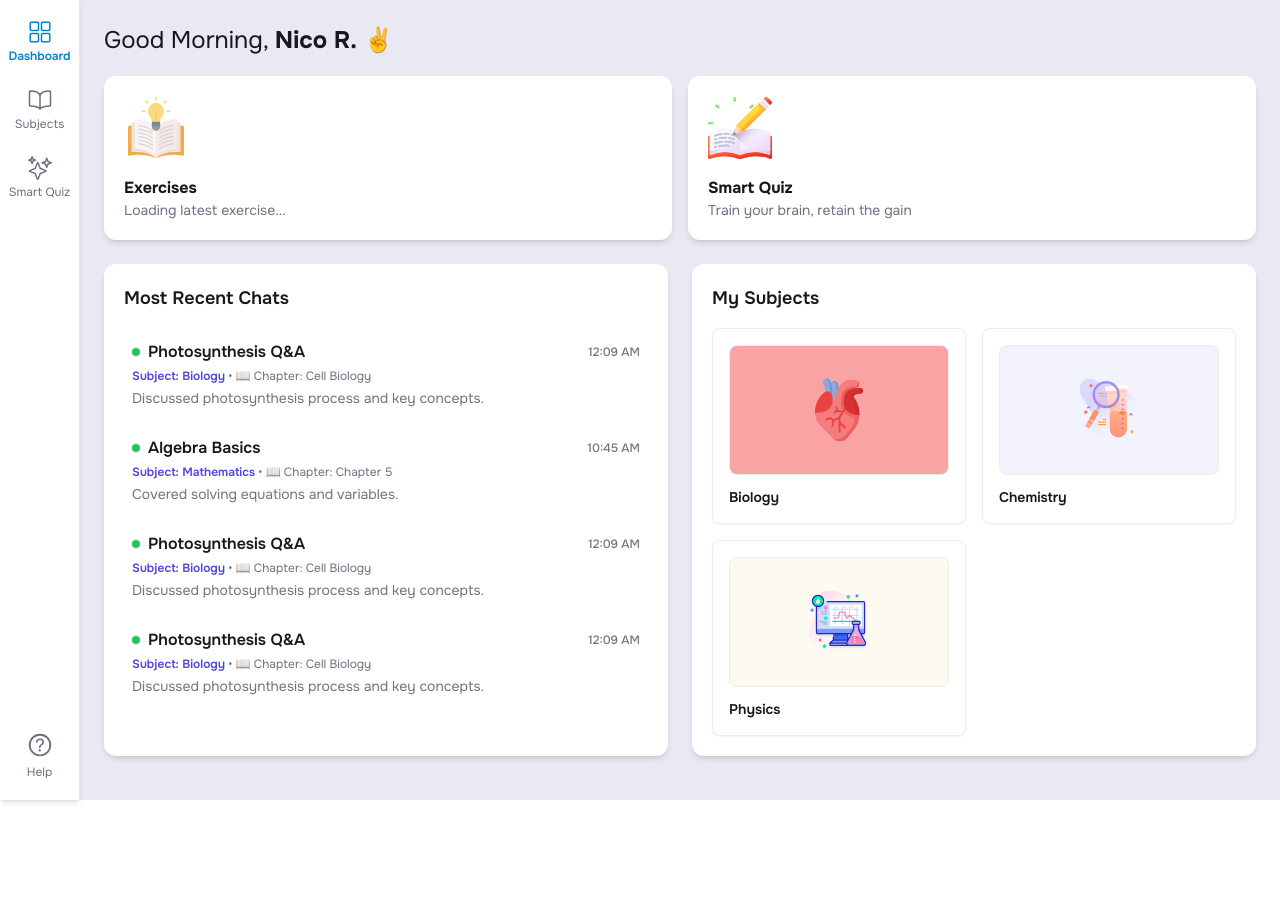
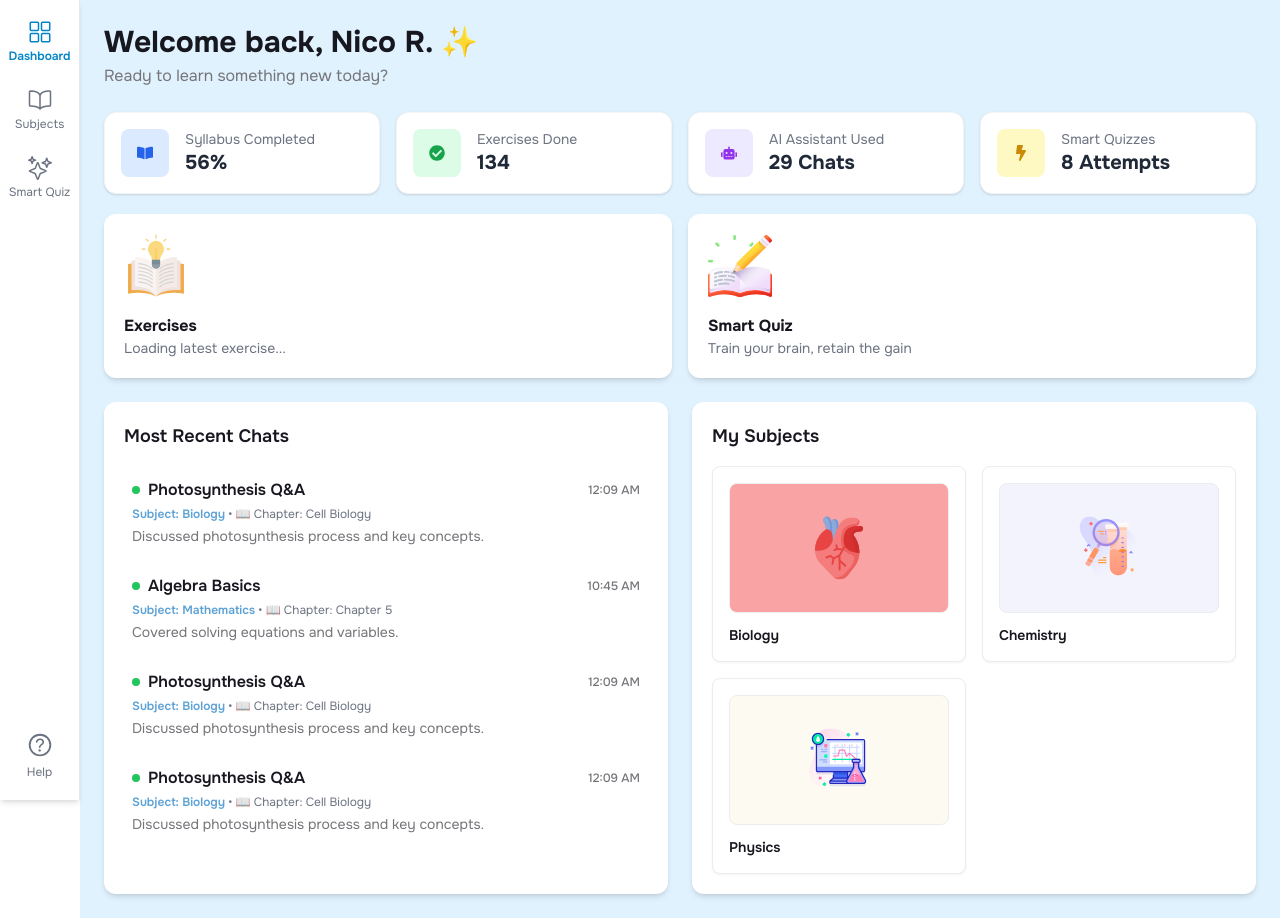
Before and after one commit to BryanMelvison/KGV-AI-Tutor, a Next.js app in the folder frontend/: page /dashboard in a window 1280 px wide. Before the commit the page ends 800 px from the top, so only its background shows below. Built offline with nearby package versions, Linux system fonts and the light colour scheme.

Commit message:
add stats to dashboard

```diff
--- a/frontend/src/app/dashboard/page.tsx
+++ b/frontend/src/app/dashboard/page.tsx
@@ -9,6 +9,8 @@ import { getChapterData } from "@/api/mockChapter";
 import { useQuiz } from "@/context/SmartQuizContext";
 import SmartQuizModal from "@/components/smart-quiz/SmartQuizModal";
 import { slugify } from "@/helpers/slugify";
+import StatsCard from "@/components/StatsCard";
+import { FaBolt, FaBookOpen, FaCheckCircle, FaRobot } from "react-icons/fa";
 
 const Dashboard = () => {
   const [latestExercise, setLatestExercise] = useState<{
@@ -110,7 +112,7 @@ const Dashboard = () => {
 
   if (loading) {
     return (
-      <div className="p-6 bg-[#E8E9F2] min-h-screen animate-pulse space-y-6">
+      <div className="p-6 bg-sky-100 min-h-screen animate-pulse space-y-6">
         <div className="h-8 bg-gray-300 rounded w-1/3" />
 
         <div className="grid grid-cols-2 gap-4 mt-5">
@@ -144,10 +146,40 @@ const Dashboard = () => {
   }
 
   return (
-    <div className="p-6 bg-[#E8E9F2] min-h-screen">
+    <div className="p-6 bg-sky-100 min-h-screen">
       {/* Greeting */}
-      <div className="text-2xl text-[#17171F]">
-        Good Morning, <span className="font-bold">Nico R.</span> ✌️
+      <div className="mb-6">
+        <h1 className="text-3xl font-bold text-[#17171F] mb-1">
+          Welcome back, Nico R. ✨
+        </h1>
+        <p className="text-[#747479]">Ready to learn something new today?</p>
+      </div>
+
+      <div className="grid grid-cols-1 sm:grid-cols-2 lg:grid-cols-4 gap-4">
+        <StatsCard
+          title="Syllabus Completed"
+          value="56%"
+          icon={<FaBookOpen className="text-blue-600" />}
+          color="#DBEAFE"
+        />
+        <StatsCard
+          title="Exercises Done"
+          value="134"
+          icon={<FaCheckCircle className="text-green-600" />}
+          color="#DCFCE7"
+        />
+        <StatsCard
+          title="AI Assistant Used"
+          value="29 Chats"
+          icon={<FaRobot className="text-purple-600" />}
+          color="#EDE9FE"
+        />
+        <StatsCard
+          title="Smart Quizzes"
+          value="8 Attempts"
+          icon={<FaBolt className="text-yellow-600" />}
+          color="#FEF9C3"
+        />
       </div>
 
       {/* Top Cards Section */}
@@ -171,7 +203,7 @@ const Dashboard = () => {
             {latestExercise ? (
               <p className="text-gray-500 text-sm">
                 Pick up where you left off:{" "}
-                <span className="font-semibold text-indigo-600">
+                <span className="font-semibold text-[#5DA2D5]">
                   {latestExercise.subject} - {latestExercise.name}
                 </span>
               </p>
@@ -238,7 +270,7 @@ const Dashboard = () => {
                     </span>
                   </div>
                   <p className="text-xs text-gray-500">
-                    <span className="font-semibold text-indigo-600">
+                    <span className="font-semibold text-[#5DA2D5]">
                       Subject: {chat.subject}
                     </span>{" "}
                     • 📖 Chapter: {chat.chapter}
--- /dev/null
+++ b/frontend/src/components/StatsCard.tsx
@@ -0,0 +1,27 @@
+interface StatsCardProps {
+  title: string;
+  value: string;
+  icon: React.ReactNode;
+  color: string;
+}
+
+const StatsCard = ({ title, value, icon, color }: StatsCardProps) => {
+  return (
+    <div
+      className={`flex items-center space-x-4 p-4 rounded-xl shadow bg-white border border-gray-100`}
+    >
+      <div
+        className={`w-12 h-12 rounded-lg flex items-center justify-center`}
+        style={{ backgroundColor: color }}
+      >
+        {icon}
+      </div>
+      <div>
+        <div className="text-sm text-gray-500">{title}</div>
+        <div className="text-xl font-bold text-gray-800">{value}</div>
+      </div>
+    </div>
+  );
+};
+
+export default StatsCard;
```
